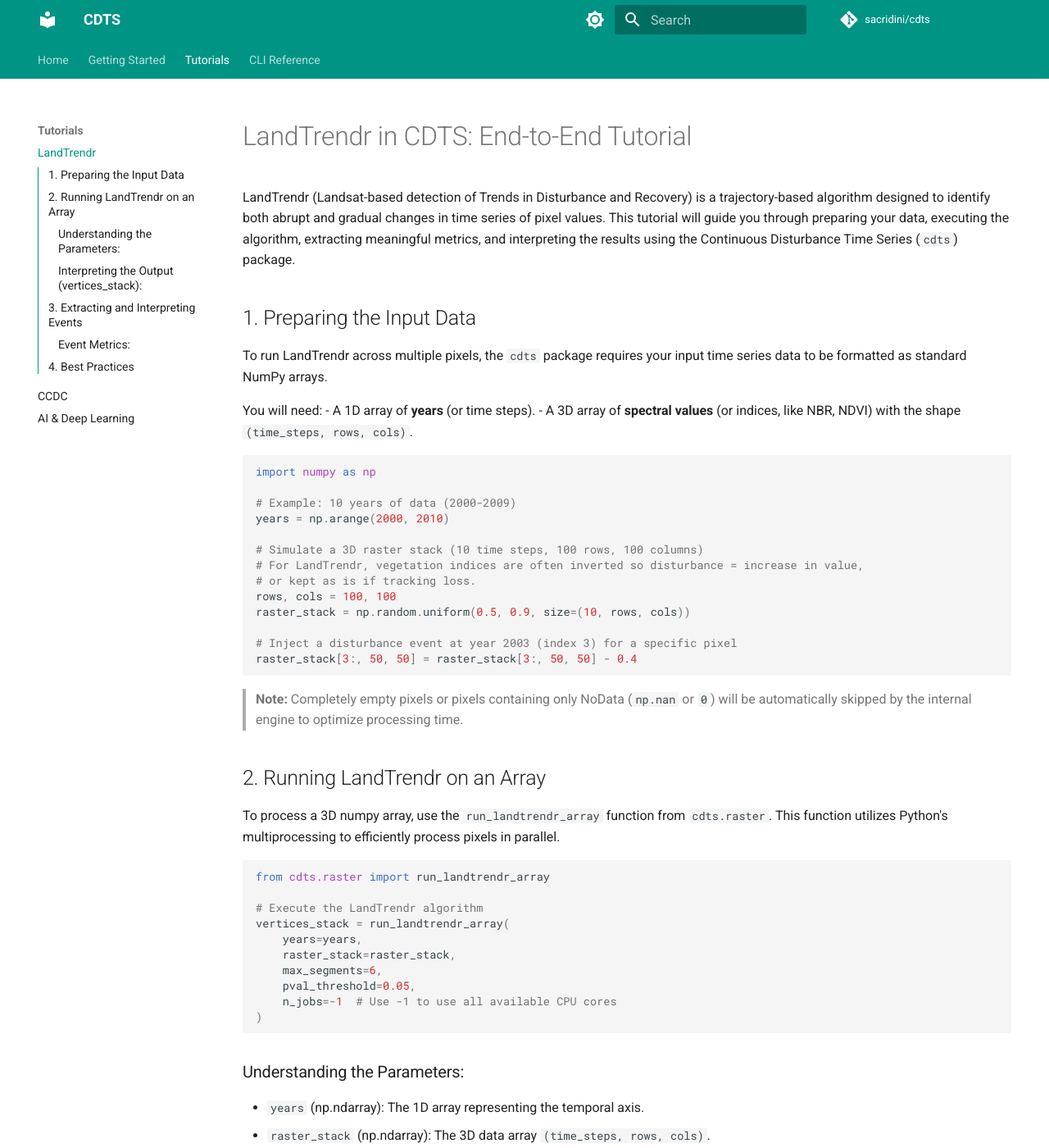
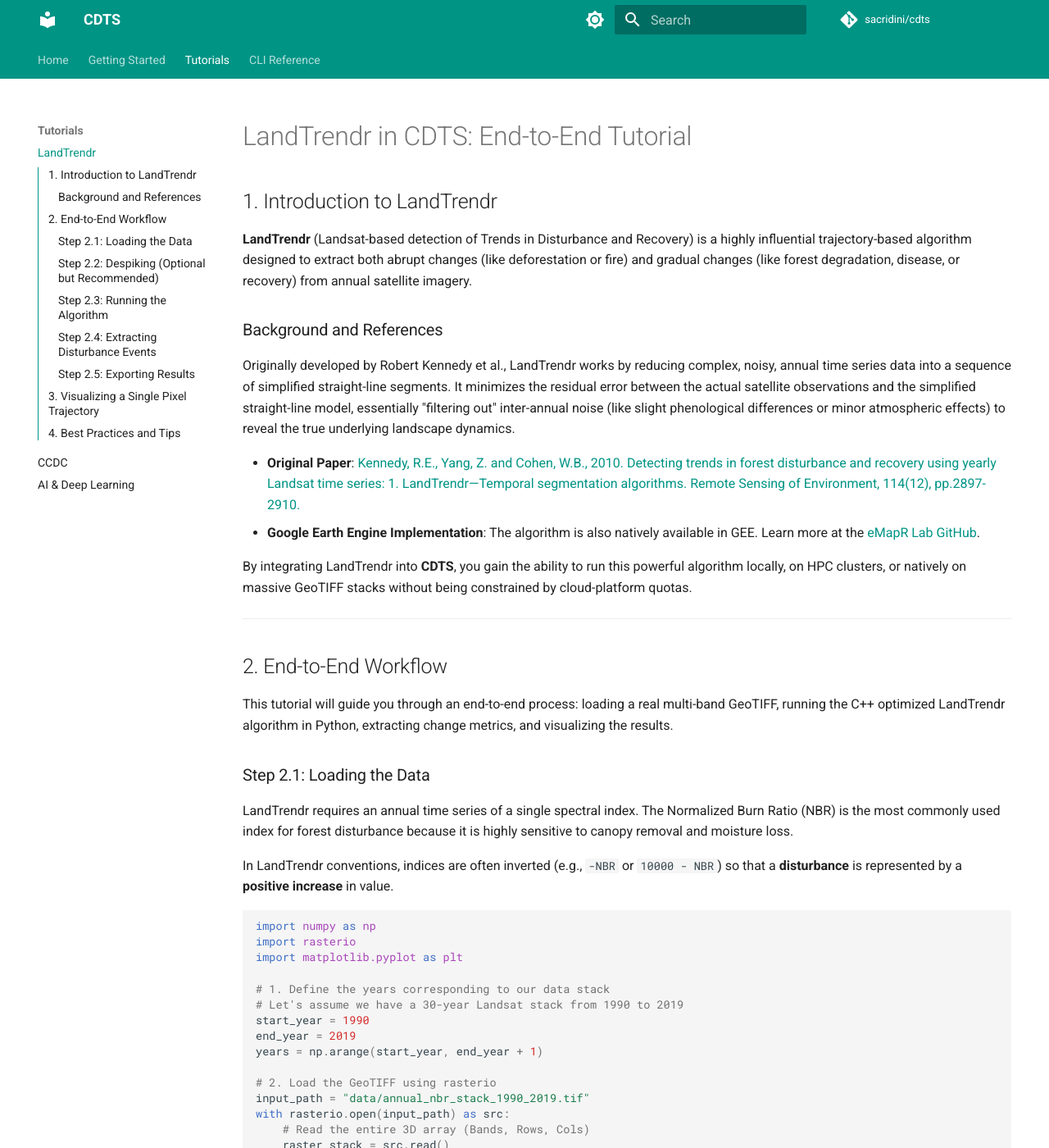
Before and after one commit to sacridini/cdts, an MkDocs documentation site: the page built from docs/tutorials/landtrendr.md, in a window 1280 px wide and 1400 px high. Shown: the whole window at 82% size. Built offline with MkDocs 1.6.1 and Material for MkDocs 9.7.7, drawn with Linux system fonts in a browser that asks for light colours; comment, search, counter and statistics services are not loaded; some of the changed text lies outside the part shown.

Commit message:
docs: expand LandTrendr and CCDC tutorials with papers and end-to-end examples

````diff
--- a/docs/tutorials/landtrendr.md
+++ b/docs/tutorials/landtrendr.md
@@ -1,98 +1,168 @@
 # LandTrendr in CDTS: End-to-End Tutorial
 
-LandTrendr (Landsat-based detection of Trends in Disturbance and Recovery) is a trajectory-based algorithm designed to identify both abrupt and gradual changes in time series of pixel values. This tutorial will guide you through preparing your data, executing the algorithm, extracting meaningful metrics, and interpreting the results using the Continuous Disturbance Time Series (`cdts`) package.
+## 1. Introduction to LandTrendr
 
-## 1. Preparing the Input Data
+**LandTrendr** (Landsat-based detection of Trends in Disturbance and Recovery) is a highly influential trajectory-based algorithm designed to extract both abrupt changes (like deforestation or fire) and gradual changes (like forest degradation, disease, or recovery) from annual satellite imagery.
 
-To run LandTrendr across multiple pixels, the `cdts` package requires your input time series data to be formatted as standard NumPy arrays.
+### Background and References
+Originally developed by Robert Kennedy et al., LandTrendr works by reducing complex, noisy, annual time series data into a sequence of simplified straight-line segments. It minimizes the residual error between the actual satellite observations and the simplified straight-line model, essentially "filtering out" inter-annual noise (like slight phenological differences or minor atmospheric effects) to reveal the true underlying landscape dynamics.
 
-You will need:
-- A 1D array of **years** (or time steps).
-- A 3D array of **spectral values** (or indices, like NBR, NDVI) with the shape `(time_steps, rows, cols)`.
+- **Original Paper**: [Kennedy, R.E., Yang, Z. and Cohen, W.B., 2010. Detecting trends in forest disturbance and recovery using yearly Landsat time series: 1. LandTrendr—Temporal segmentation algorithms. Remote Sensing of Environment, 114(12), pp.2897-2910.](https://doi.org/10.1016/j.rse.2010.07.008)
+- **Google Earth Engine Implementation**: The algorithm is also natively available in GEE. Learn more at the [eMapR Lab GitHub](https://github.com/eMapR/LT-GEE).
+
+By integrating LandTrendr into **CDTS**, you gain the ability to run this powerful algorithm locally, on HPC clusters, or natively on massive GeoTIFF stacks without being constrained by cloud-platform quotas.
+
+---
+
+## 2. End-to-End Workflow
+
+This tutorial will guide you through an end-to-end process: loading a real multi-band GeoTIFF, running the C++ optimized LandTrendr algorithm in Python, extracting change metrics, and visualizing the results.
+
+### Step 2.1: Loading the Data
+
+LandTrendr requires an annual time series of a single spectral index. The Normalized Burn Ratio (NBR) is the most commonly used index for forest disturbance because it is highly sensitive to canopy removal and moisture loss.
+
+In LandTrendr conventions, indices are often inverted (e.g., `-NBR` or `10000 - NBR`) so that a **disturbance** is represented by a **positive increase** in value.
 
 ```python
 import numpy as np
+import rasterio
+import matplotlib.pyplot as plt
 
-# Example: 10 years of data (2000-2009)
-years = np.arange(2000, 2010)
+# 1. Define the years corresponding to our data stack
+# Let's assume we have a 30-year Landsat stack from 1990 to 2019
+start_year = 1990
+end_year = 2019
+years = np.arange(start_year, end_year + 1)
 
-# Simulate a 3D raster stack (10 time steps, 100 rows, 100 columns)
-# For LandTrendr, vegetation indices are often inverted so disturbance = increase in value,
-# or kept as is if tracking loss.
-rows, cols = 100, 100
-raster_stack = np.random.uniform(0.5, 0.9, size=(10, rows, cols))
+# 2. Load the GeoTIFF using rasterio
+input_path = "data/annual_nbr_stack_1990_2019.tif"
+with rasterio.open(input_path) as src:
+    # Read the entire 3D array (Bands, Rows, Cols)
+    raster_stack = src.read()
+    profile = src.profile
 
-# Inject a disturbance event at year 2003 (index 3) for a specific pixel
-raster_stack[3:, 50, 50] = raster_stack[3:, 50, 50] - 0.4
+print(f"Loaded stack with shape: {raster_stack.shape}")
+# Example Output: Loaded stack with shape: (30, 2000, 2000)
 ```
 
-> **Note:** Completely empty pixels or pixels containing only NoData (`np.nan` or `0`) will be automatically skipped by the internal engine to optimize processing time.
+### Step 2.2: Despiking (Optional but Recommended)
 
-## 2. Running LandTrendr on an Array
+Satellite data often contains residual noise (e.g., missed cloud shadows) that appear as sharp, one-year dips in the time series. If not removed, LandTrendr might fit false segments to these spikes. The `cdts.smooth` module provides a despiking function to handle this.
 
-To process a 3D numpy array, use the `run_landtrendr_array` function from `cdts.raster`. This function utilizes Python's multiprocessing to efficiently process pixels in parallel.
+```python
+from cdts.smooth import desawtooth
+
+# Despike the time series to remove 1-year anomalous drops
+# This is a critical pre-processing step for LandTrendr
+smoothed_stack = desawtooth(raster_stack)
+```
+
+### Step 2.3: Running the Algorithm
+
+We use the `run_landtrendr_array` function to apply the segmentation logic across all pixels in parallel.
 
 ```python
 from cdts.raster import run_landtrendr_array
 
-# Execute the LandTrendr algorithm
+print("Running LandTrendr segmentation...")
 vertices_stack = run_landtrendr_array(
     years=years,
-    raster_stack=raster_stack,
-    max_segments=6,
-    pval_threshold=0.05,
-    n_jobs=-1  # Use -1 to use all available CPU cores
+    raster_stack=smoothed_stack,
+    max_segments=6,        # Allow up to 6 distinct trend segments
+    pval_threshold=0.05,   # Statistical significance threshold for segments
+    n_jobs=-1              # Distribute work across all CPU cores
 )
+print("Segmentation complete!")
 ```
 
-### Understanding the Parameters:
-- `years` (np.ndarray): The 1D array representing the temporal axis.
-- `raster_stack` (np.ndarray): The 3D data array `(time_steps, rows, cols)`.
-- `max_segments` (int): The maximum number of line segments to fit to the time series. Default is `6`.
-- `pval_threshold` (float): The p-value threshold used for determining if a fitted segment is statistically significant. Default is `0.05`.
-- `n_jobs` (int): Number of parallel workers. `-1` uses all CPU cores.
+**Understanding the Output (`vertices_stack`)**:
+The output is a 3D numpy array. If `max_segments=6`, the maximum number of vertices is 7. The output will have `14` bands (2 * 7).
+- **Bands 0 to 6**: The *Years* of the identified vertices.
+- **Bands 7 to 13**: The *Fitted Values* corresponding to those years.
 
-### Interpreting the Output (`vertices_stack`):
-The output is a 3D numpy array of shape `(2 * max_vertices, rows, cols)`, where `max_vertices = max_segments + 1`.
-- **The first half** of the first dimension contains the **Years** of the identified vertices.
-- **The second half** contains the **Fitted Values** for those vertices.
+### Step 2.4: Extracting Disturbance Events
 
-## 3. Extracting and Interpreting Events
-
-Once you have the fitted vertices, you often want to extract specific events (e.g., the greatest vegetation loss, the fastest recovery). The `cdts.metrics.extract_events` function parses the `vertices_stack` and extracts a 2D map of spatial metrics.
+Now that we have the simplified trajectories for every pixel, we want to extract the greatest disturbance event.
 
 ```python
 from cdts.metrics import extract_events
 
+# Extract the greatest loss event (disturbance)
 events = extract_events(
     vertices_stack=vertices_stack,
-    event_type="loss",           # "loss" (value decreases) or "gain" (value increases)
-    sort_by="greatest",          # "greatest" (magnitude), "newest" (year), "fastest" (rate), "longest" (duration)
-    min_magnitude=0.1,           # Filter out minor changes
-    min_duration=1,              # Minimum duration in years
-    pre_val_threshold=0.5        # Exclude pixels that were already degraded before the event
+    event_type="loss",           # "loss" corresponds to a drop in the original NBR
+    sort_by="greatest",          # Select the segment with the largest absolute change
+    min_magnitude=150.0,         # Minimum change magnitude to be considered an event
+    min_duration=1               # Minimum duration (1 = abrupt change, >1 = gradual)
 )
+
+# The result is a dictionary of 2D maps
+yod_map = events["yod"]           # Year of Detection
+magnitude_map = events["magnitude"] # Change Magnitude
+duration_map = events["duration"]   # Change Duration
 ```
 
-### Event Metrics:
-The `extract_events` function returns a dictionary of 2D numpy arrays `(rows, cols)`:
-- `yod`: Year of Detection (the starting year of the segment).
-- `magnitude`: The absolute change in value over the segment.
-- `duration`: The length of the segment in years.
-- `pre_val`: The fitted value *before* the event started.
-- `post_val`: The fitted value *after* the event ended.
-- `rate`: Magnitude divided by duration (change per year).
+### Step 2.5: Exporting Results
+
+You can export these 2D metrics back to GeoTIFFs using `rasterio` so they can be viewed in QGIS or ArcGIS.
 
 ```python
-# Access the Year of Detection (YOD) map
-yod_map = events["yod"]
+# Update the rasterio profile for a single-band 2D output
+out_profile = profile.copy()
+out_profile.update(count=1, dtype='uint16', nodata=0)
 
-# Check the year the disturbance happened at our injected pixel
-print(f"Disturbance year: {yod_map[50, 50]}")
+# Save Year of Detection
+with rasterio.open("results/lt_yod.tif", "w", **out_profile) as dst:
+    dst.write(yod_map, 1)
+
+# Save Magnitude (updating profile to float32)
+out_profile.update(dtype='float32')
+with rasterio.open("results/lt_magnitude.tif", "w", **out_profile) as dst:
+    dst.write(magnitude_map, 1)
 ```
 
-## 4. Best Practices
+## 3. Visualizing a Single Pixel Trajectory
 
-1. **Despike your data first**: The `cdts` library provides a `desawtooth` function that removes temporal spikes (e.g., from unmasked clouds) which can heavily skew LandTrendr trajectory fitting. Consider applying this before running the algorithm.
-2. **Chunking for Large Rasters**: A full GeoTIFF stack might exceed your RAM. Use `cdts.raster.run_landtrendr_image` to process large GeoTIFF files natively in spatial chunks rather than loading the entire array into memory.
-3. **Choosing `max_segments`**: A `max_segments` value of 6 is standard. Increasing it can lead to overfitting noise, while decreasing it might cause the algorithm to miss subtle, gradual trends (like slow degradation or long-term recovery).
+To truly understand LandTrendr, it helps to plot the original data alongside the fitted vertices for a single pixel.
+
+```python
+import matplotlib.pyplot as plt
+
+# Pick a pixel that experienced a disturbance
+row, col = 500, 500
+
+# 1. Get original time series
+original_ts = smoothed_stack[:, row, col]
+
+# 2. Get the fitted vertices for this pixel
+pixel_vertices = vertices_stack[:, row, col]
+
+# The first half of the array are the years, the second half are the values
+max_v = vertices_stack.shape[0] // 2
+vertex_years = pixel_vertices[:max_v]
+vertex_values = pixel_vertices[max_v:]
+
+# Filter out empty vertices (where year == 0)
+valid_idx = vertex_years > 0
+vertex_years = vertex_years[valid_idx]
+vertex_values = vertex_values[valid_idx]
+
+# Plotting
+plt.figure(figsize=(10, 5))
+plt.plot(years, original_ts, marker='o', label='Original Data (Smoothed)', color='gray', linestyle='--')
+plt.plot(vertex_years, vertex_values, marker='s', label='LandTrendr Fitted Trajectory', color='red', linewidth=2)
+
+plt.title("LandTrendr Pixel Trajectory")
+plt.xlabel("Year")
+plt.ylabel("Spectral Index Value")
+plt.legend()
+plt.grid(True)
+plt.show()
+```
+
+## 4. Best Practices and Tips
+
+1. **Index Selection**: While NBR is the standard for forest disturbance, Tasseled Cap Wetness (TCW) or Tasseled Cap Angle (TCA) are extremely effective. NDVI is generally less sensitive to structural forest changes but good for agricultural monitoring.
+2. **Out-of-Core Processing**: If your input GeoTIFF is larger than your available RAM, use `cdts.raster.run_landtrendr_image` instead of `run_landtrendr_array`. The image-based function automatically chunks the raster and processes it in blocks, keeping memory usage strictly bounded.
+3. **Overfitting**: A `max_segments` value of 6 is empirically proven to be optimal for a 30-year time series. Increasing it to 8 or 10 on a 30-year stack will lead to the algorithm overfitting noise, resulting in false positive disturbances.
````
Also changed, not shown: docs/tutorials/ccdc.md (+118 -71 lines).
